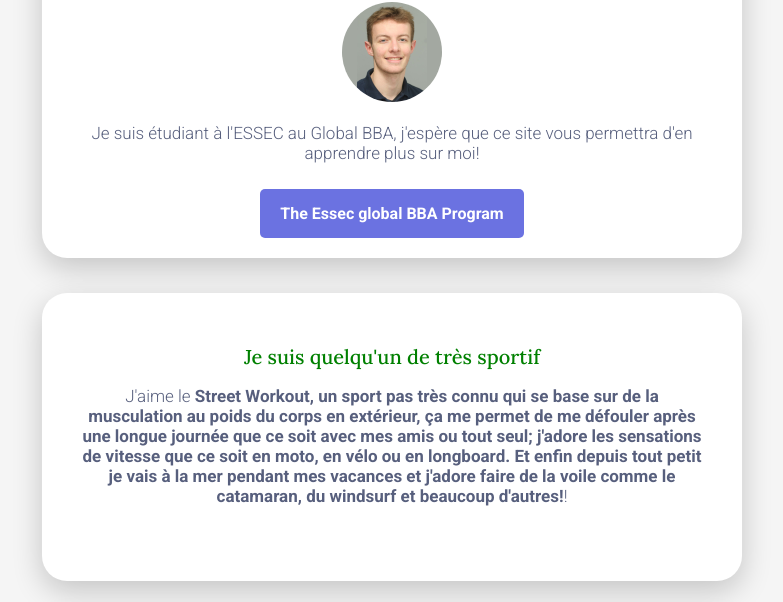
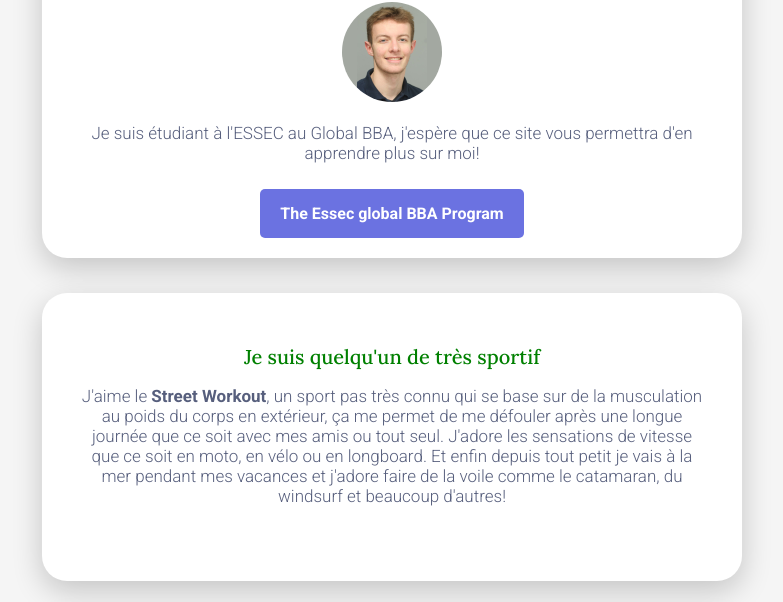
Before and after one commit to Samu14122003/sam, a plain HTML site: page index.html in a window 1280 px wide. Shown: the part 198-800 px from the top of the page, without its empty margins (248-1031 px from the left). Drawn offline with Linux system fonts and the light colour scheme.

Commit message:
Update index.html

```diff
--- a/index.html
+++ b/index.html
@@ -26,7 +26,7 @@
 					<div class="card-white">
 						<h2>Je suis quelqu'un de très sportif</h2>
 						<p>
-						J'aime le <strong>Street Workout, un sport pas très connu qui se base sur de la musculation au poids du corps en extérieur, ça me permet de me défouler après une longue journée que ce soit avec mes amis ou tout seul; j'adore les sensations de vitesse que ce soit en moto, en vélo ou en longboard. Et enfin depuis tout petit je vais à la mer pendant mes vacances et j'adore faire de la voile comme le catamaran, du windsurf et beaucoup d'autres!</strong>!
+							J'aime le <strong>Street Workout</strong>, un sport pas très connu qui se base sur de la musculation au poids du corps en extérieur, ça me permet de me défouler après une longue journée que ce soit avec mes amis ou tout seul. J'adore les sensations de vitesse que ce soit en moto, en vélo ou en longboard. Et enfin depuis tout petit je vais à la mer pendant mes vacances et j'adore faire de la voile comme le catamaran, du windsurf et beaucoup d'autres!
 						</p>
 					</div>
 
```
